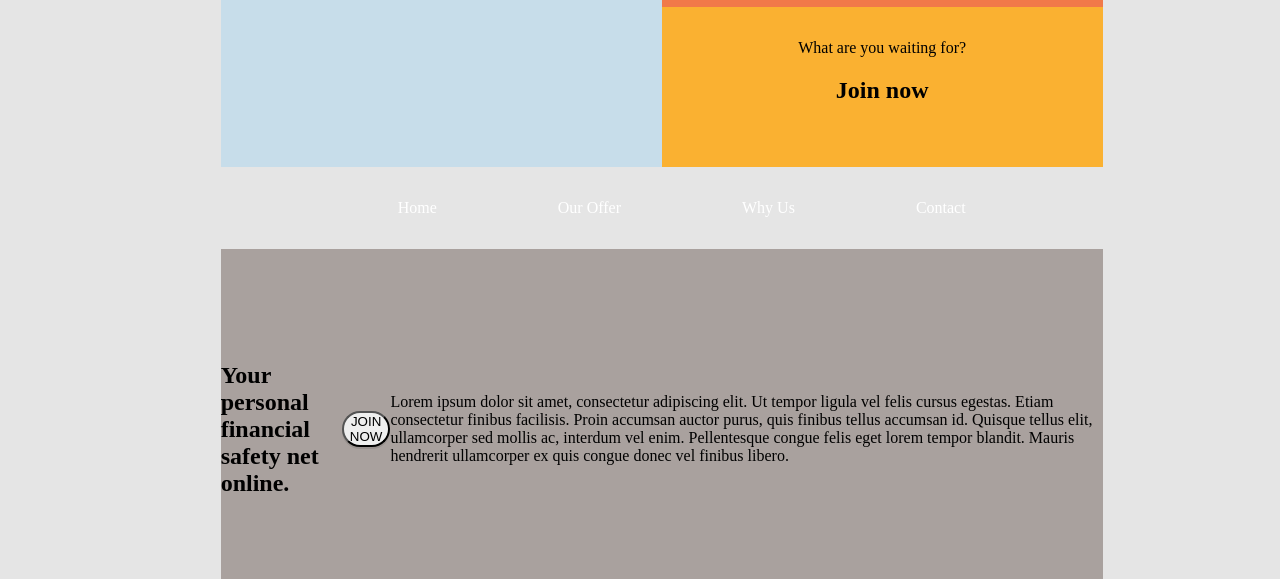
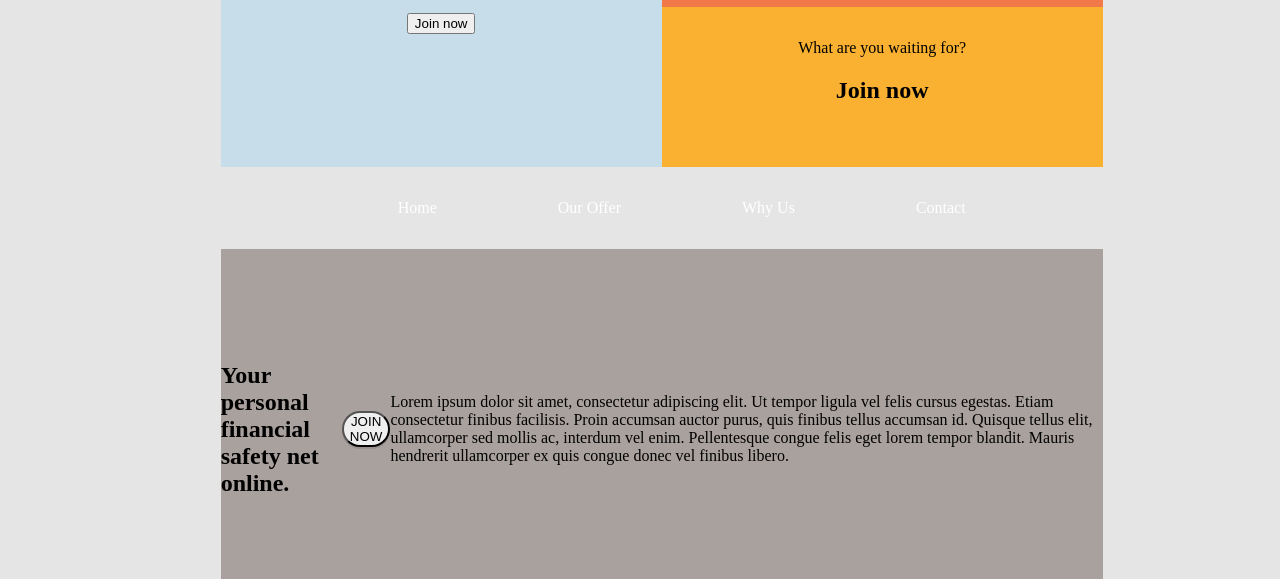
Before and after one commit to SebastianHallqvist/HTML-CSS-Slutprojekt-SebH, a plain HTML site: page index.html in a window 1280 px wide. Shown: the part 221-800 px from the top of the page. Drawn offline with Linux system fonts and the light colour scheme.

Commit message:
Update index.html

```diff
--- a/index.html
+++ b/index.html
@@ -23,6 +23,7 @@
             <h1>We've got you covered</h1>
             <p>Together we keep each other safe at home or at work. By paying a tiny fee a day, you are fully insured
                 all day long. You get it all for as little as $0.4 per pay.</p>
+            <button>Join now</button>
         </main>
         <footer>
             <ul class="navigation-list">
```
